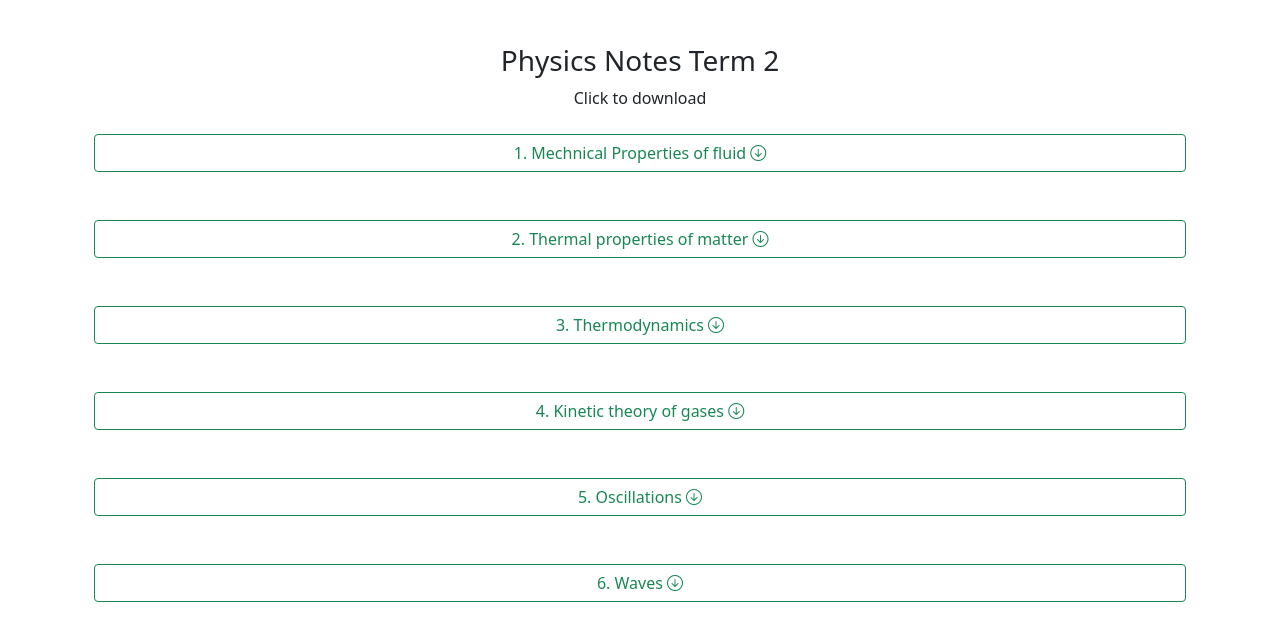
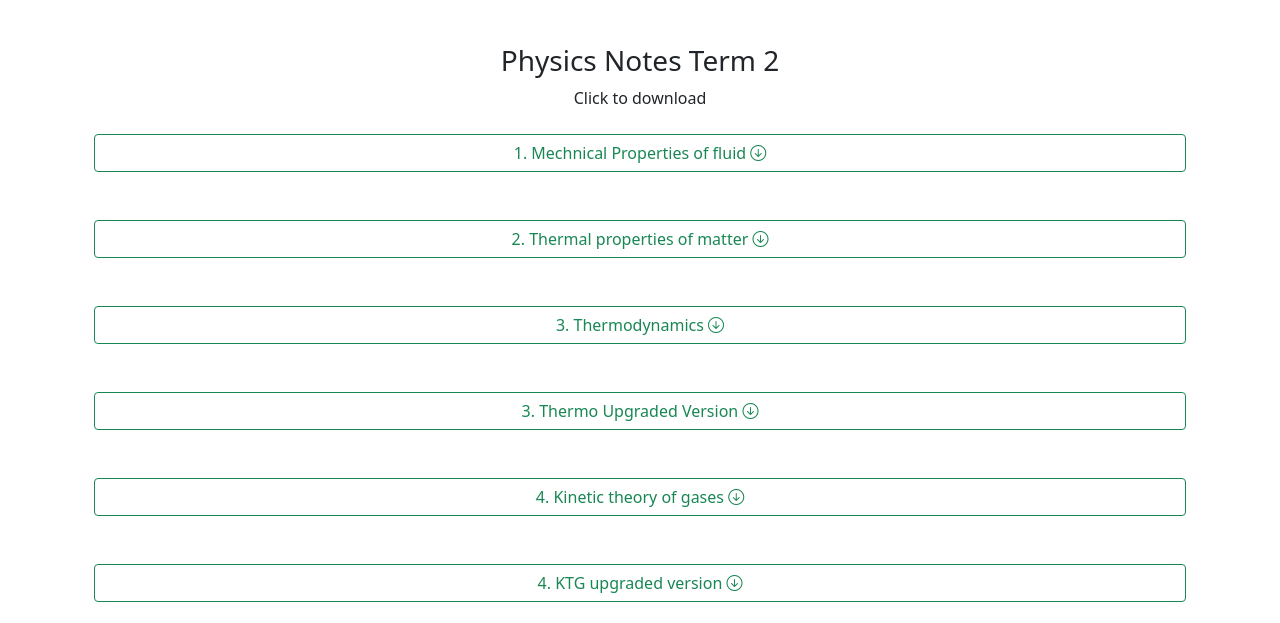
Before and after one commit to ijroy007/ijroy007.github.io, a plain HTML site: page index.html in a window 1280 px wide. Shown: the part 86-709 px from the top of the page. Drawn offline with nearby package versions, Linux system fonts and the light colour scheme.

Commit message:
added menus

```diff
--- a/index.html
+++ b/index.html
@@ -71,11 +71,23 @@
           download="Thermodynamic"
           >3. Thermodynamics <i class="bi bi-arrow-down-circle"></i
         ></a>
+          <a
+          href="Thermodynamics2.pdf"
+          class="btn btn-outline-success my-4"
+          download="Thermodynamic"
+          >3. Thermo Upgraded Version <i class="bi bi-arrow-down-circle"></i
+        ></a>
         <a
           href="Kinetic Theory of Gases.pdf"
           class="btn btn-outline-success my-4"
           download="Kinetic theory of gases"
           >4. Kinetic theory of gases <i class="bi bi-arrow-down-circle"></i
+        ></a>
+         <a
+          href="Kinetic Theory of Gases2.pdf"
+          class="btn btn-outline-success my-4"
+          download="Kinetic theory of gases"
+          >4. KTG upgraded version <i class="bi bi-arrow-down-circle"></i
         ></a>
         <a
           href="Oscillations.pdf"
```
